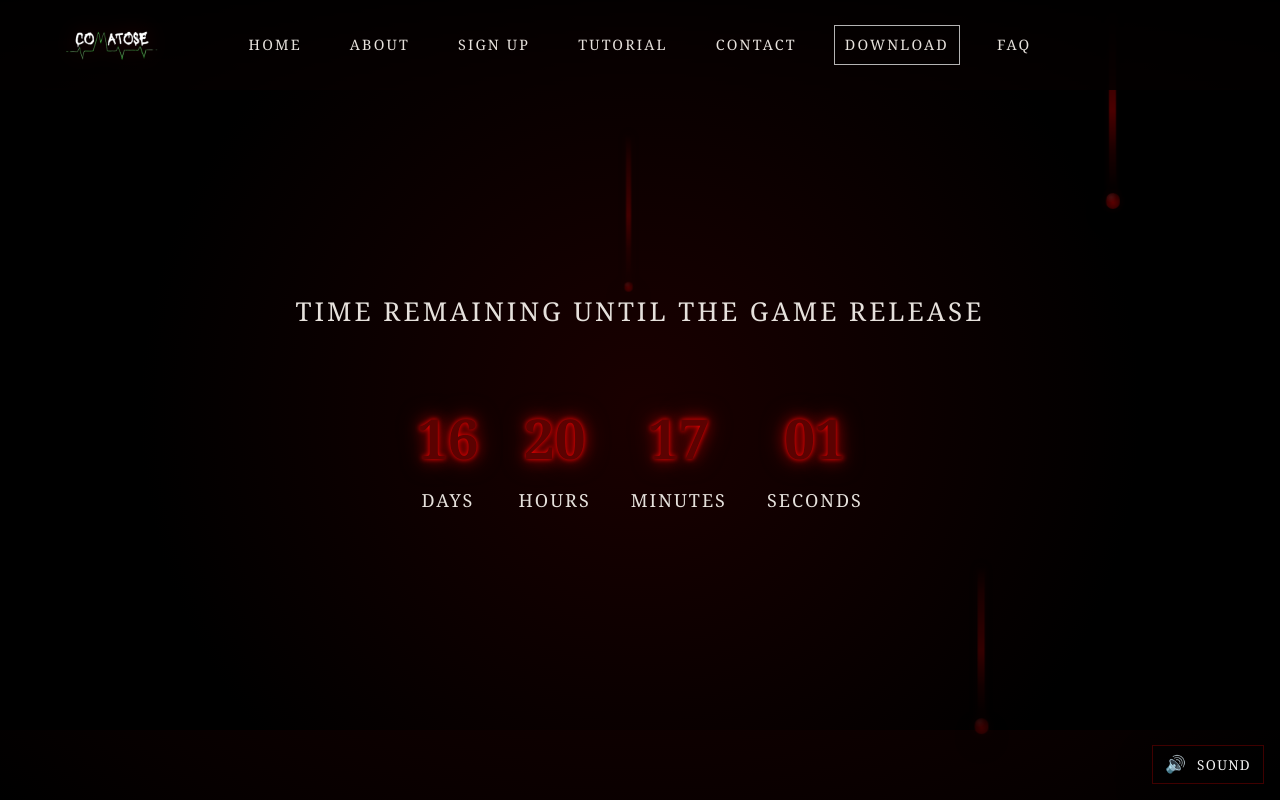
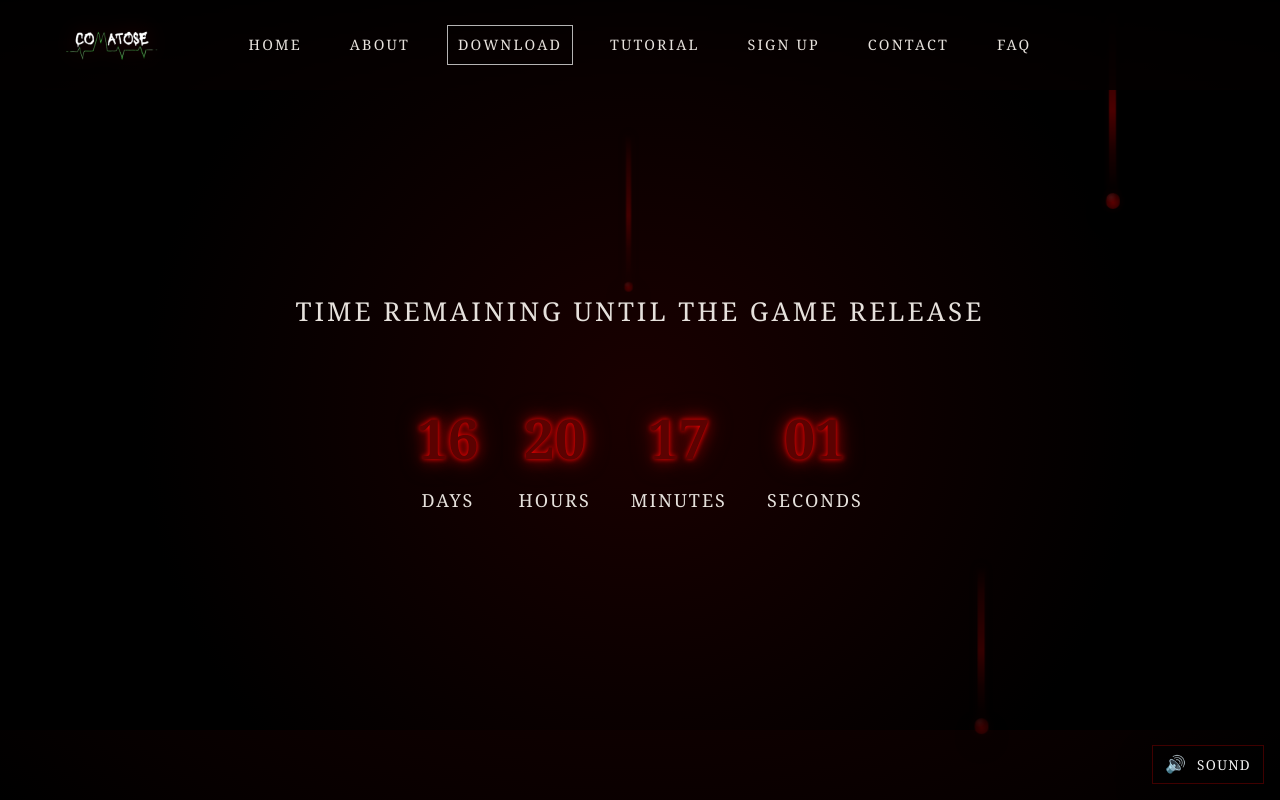
Before and after one commit to RogerLi-COSC/IASC-Horror, a React (Vite) app in the folder my-react-app/: page /~rl20wa/IASC/download in a window 1280 px wide. Built offline with nearby package versions, Linux system fonts and the light colour scheme.

Commit message:
updated navbar to correct config

```diff
--- a/my-react-app/src/components/Navbar.jsx
+++ b/my-react-app/src/components/Navbar.jsx
@@ -93,8 +93,8 @@ export default function Navbar() {
               </NavLink>
             </li>
             <li>
-              <NavLink to="/signup" className={linkClass}>
-                Sign Up
+              <NavLink to="/download" className={linkClass}>
+                Download
               </NavLink>
             </li>
             <li>
@@ -103,13 +103,13 @@ export default function Navbar() {
               </NavLink>
             </li>
             <li>
-              <NavLink to="/contact" className={linkClass}>
-                Contact
+              <NavLink to="/signup" className={linkClass}>
+                Sign up
               </NavLink>
             </li>
             <li>
-              <NavLink to="/download" className={linkClass}>
-                Download
+              <NavLink to="/contact" className={linkClass}>
+                Contact
               </NavLink>
             </li>
             <li>
```
